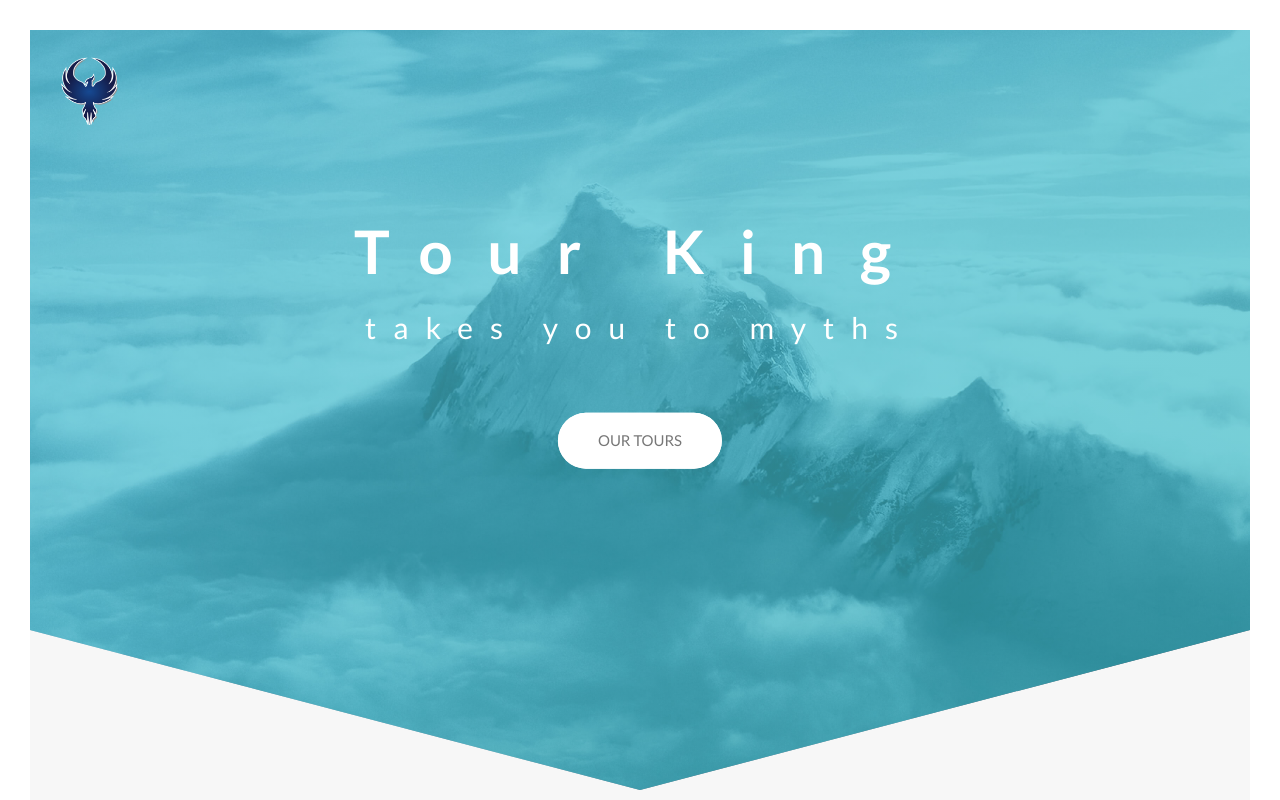
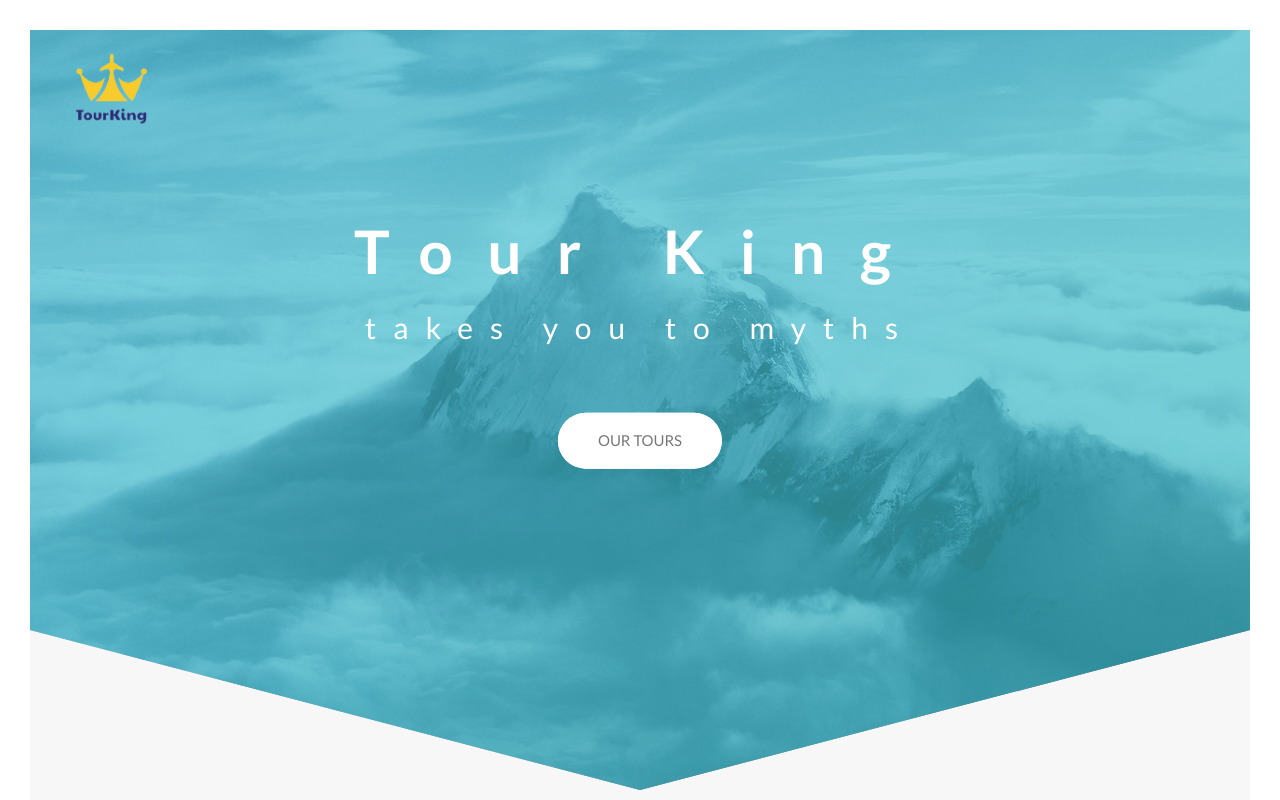
Before and after one commit to azimjonkamolov/TourKing, a plain HTML site: page index.html in a window 1280 px wide. Shown: the top 800 px of the page. Drawn offline with Linux system fonts and the light colour scheme.

Commit message:
logo
logo

```diff
--- a/index.html
+++ b/index.html
@@ -22,7 +22,7 @@ Motto: Be undeniably good
         <link href="https://fonts.googleapis.com/css?family=Lato:100,300,400,700,900" rel="stylesheet">
         <link rel="stylesheet" href="css/style.css">
         <link rel="stylesheet" href="https://cdnjs.cloudflare.com/ajax/libs/font-awesome/4.7.0/css/font-awesome.min.css">
-        <link rel="shortcut icon" type="image/png" href="img/tourKing.png">
+        <link rel="shortcut icon" type="image/png" href="img/TK.png">
 
         <!-- Title of the website -->
         <title>Tour King</title>
@@ -35,7 +35,7 @@ Motto: Be undeniably good
             <!-- logo starts from here -->
             <a href="#">
              <div class="header__logo-box">
-                <img src="img/tourKing.png" alt="Logo" class="header__logo">
+                <img src="img/TK.png" alt="Logo" class="header__logo">
              </div>
             </a>
 
--- a/sass/_buttons.scss
+++ b/sass/_buttons.scss
@@ -11,6 +11,7 @@
         display: inline-block;
         position: relative;
         font-size: 1.5rem;
+
     }
 
     &:hover
```
Also changed, not shown: img/TK.png (added).
